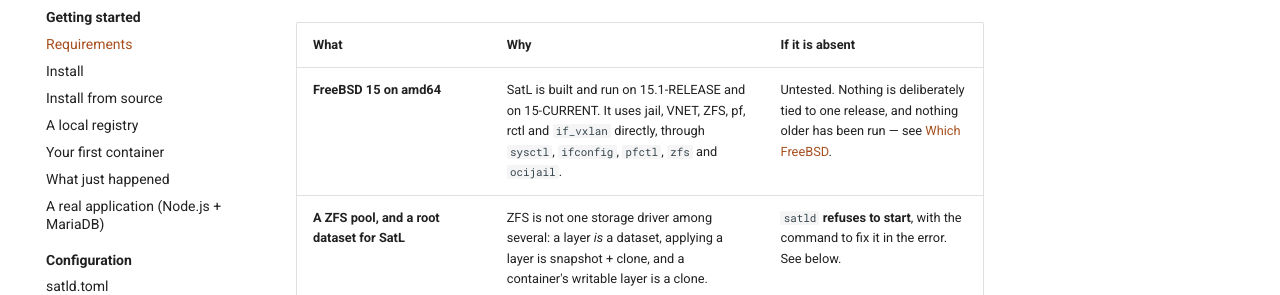
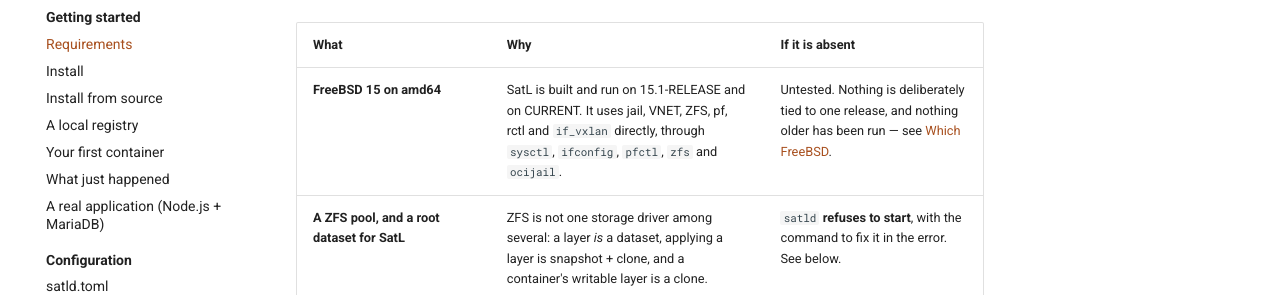
Before and after one commit to fredericalix/satl-doc, an MkDocs documentation site: the page built from docs/start/requirements.md, in a window 1280 px wide and 1400 px high. Shown: the part 300-595 px from the top of the window. Built offline with MkDocs 1.6.1 and Material for MkDocs 9.7.7, drawn with Linux system fonts in a browser that asks for light colours; comment, search, counter and statistics services are not loaded; some of the changed text lies outside the part shown.

Commit message:
fix CURRENT

```diff
--- a/docs/reference/out-of-scope.md
+++ b/docs/reference/out-of-scope.md
@@ -174,7 +174,7 @@
 ## FreeBSD on amd64 only { #platform }
 
 - **The host must be FreeBSD on amd64.**
-  15.1-RELEASE and 15-CURRENT are what SatL is built and run on; nothing else is tested, and no other architecture is built at all.
+  15.1-RELEASE and CURRENT are what SatL is built and run on; nothing else is tested, and no other architecture is built at all.
   The daemon leans on FreeBSD-specific interfaces throughout — jails, VNET, `rctl(8)`, `pf(4)`, `if_vxlan`, `devfs` rulesets, and ZFS.
 - **ZFS is mandatory, not a driver among others.**
   `satld` refuses to start without its root dataset.
--- a/docs/start/requirements.md
+++ b/docs/start/requirements.md
@@ -7,7 +7,7 @@
 
 | What | Why | If it is absent |
 | --- | --- | --- |
-| **FreeBSD 15 on amd64** | SatL is built and run on 15.1-RELEASE and on 15-CURRENT. It uses jail, VNET, ZFS, pf, rctl and `if_vxlan` directly, through `sysctl`, `ifconfig`, `pfctl`, `zfs` and `ocijail`. | Untested. Nothing is deliberately tied to one release, and nothing older has been run — see [Which FreeBSD](#which-freebsd). |
+| **FreeBSD 15 on amd64** | SatL is built and run on 15.1-RELEASE and on CURRENT. It uses jail, VNET, ZFS, pf, rctl and `if_vxlan` directly, through `sysctl`, `ifconfig`, `pfctl`, `zfs` and `ocijail`. | Untested. Nothing is deliberately tied to one release, and nothing older has been run — see [Which FreeBSD](#which-freebsd). |
 | **A ZFS pool, and a root dataset for SatL** | ZFS is not one storage driver among several: a layer *is* a dataset, applying a layer is snapshot + clone, and a container's writable layer is a clone. | `satld` **refuses to start**, with the command to fix it in the error. See below. |
 | **root** | `satld` creates jails, ZFS datasets and network interfaces, and loads pf anchors. | The daemon cannot install its devfs ruleset, and every jail creation fails at `/dev`. |
 | **`ocijail`** — `pkg install ocijail` | SatL implements no runtime. It generates an OCI spec and drives the `ocijail` binary. | Every task fails at the create step. Nothing fails at startup, which makes it a confusing way to find out. |
@@ -20,7 +20,7 @@
 
 ## Which FreeBSD { #which-freebsd }
 
-**15.1-RELEASE and 15-CURRENT, on amd64.**
+**15.1-RELEASE and CURRENT, on amd64.**
 Both have been run: the single-host material on this site and the three-node cluster material were exercised on each.
 
 There is no version check anywhere in SatL — nothing reads `kern.osrelease` and compares it, and nothing is conditionally compiled — so "15.1" throughout this site is a statement about where a thing was *measured*, never about what the daemon will accept.
```
Also changed, not shown: docs/about/status.md (+1 -1 lines), docs/cluster/index.md (+1 -1 lines), docs/index.md (+1 -1 lines).
